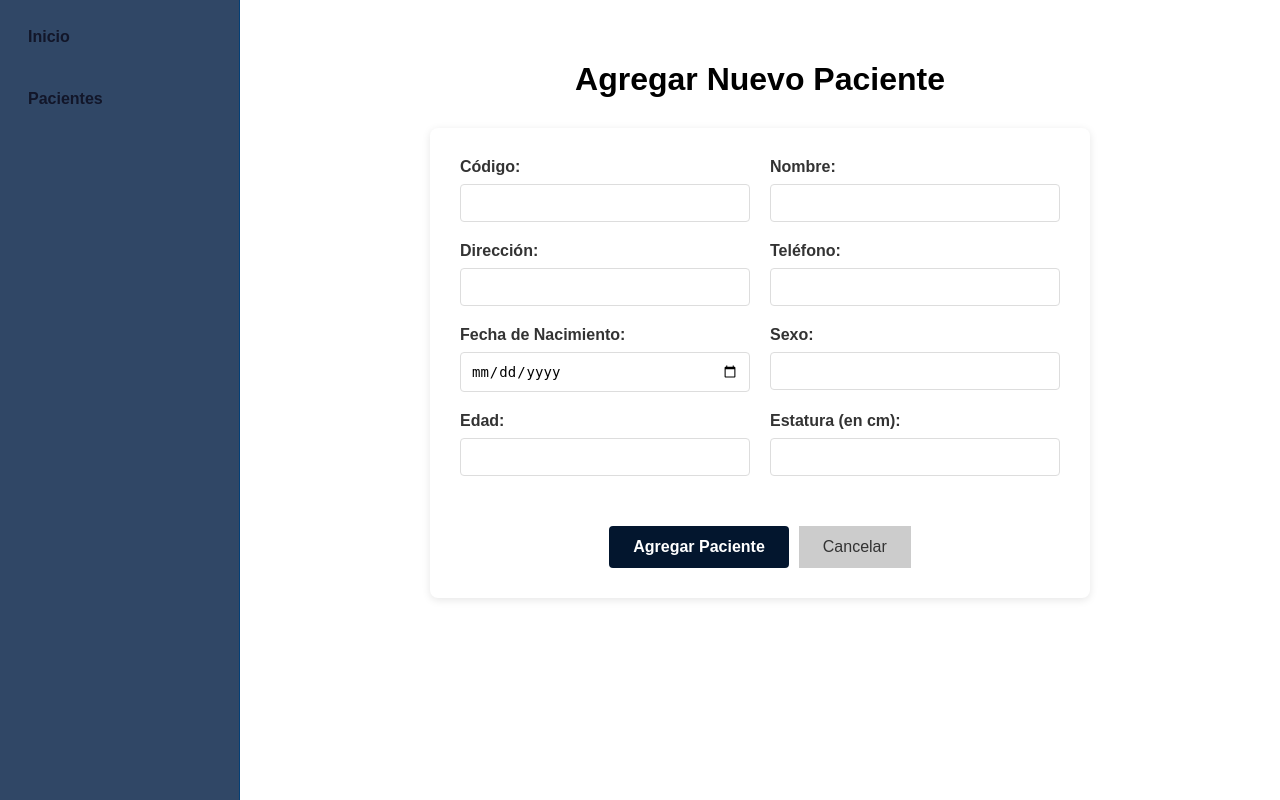
After one commit to EmiGlz29/nucleo_diagnostico, a Laravel app: page /pacientes/crear in a window 1280 px wide. The commit adds this page. Run offline with Laravel 12, Linux system fonts and the light colour scheme; the visitor is signed in with stand-in values (Sample User, id 1).

Commit message:
Correccion de errores, ahora ya no se podra elegir el rol, ahora el programa detecta usuarios o administradores comparando las contraseñas por si hay nombres repetidos, tambien se implementa la funcion de crear paciente y de mostrar paciente, ademas se modifica el codigo de AppServiceProvider para que muestre en el log de laravel las secuencias sql

```diff
--- /dev/null
+++ b/app/Http/Controllers/PacienteController.php
@@ -0,0 +1,74 @@
+<?php
+
+namespace App\Http\Controllers;
+
+use App\Models\Paciente;
+use Illuminate\Http\Request;
+use App\Http\Requests\StorePacienteRequest;
+use App\Http\Requests\UpdatePacienteRequest;
+
+class PacienteController extends Controller
+{
+    /**
+     * Display a listing of the resource.
+     */
+    public function index()
+    {
+        $pacientes = Paciente::all();
+        return view('PACIENTES.MostrarPaciente', compact('pacientes'));
+    }
+
+    /**
+     * Show the form for creating a new resource.
+     */
+    public function create()
+    {
+        return view('PACIENTES.InsertarPaciente');
+    }
+
+    /**
+     * Store a newly created resource in storage.
+     */
+    public function store(StorePacienteRequest $request)
+    {
+        $validated = $request->validated();
+
+        // Crear el empleado (contraseña sin hashear)
+        $paciente = Paciente::create($validated);
+
+        // Redirigir con mensaje de éxito
+        return redirect()->route('menu-principal')
+            ->with('success', 'Paciente '.$paciente->nombre.' agregado exitosamente.');
+    }
+    /**
+     * Display the specified resource.
+     */
+    public function show(Paciente $paciente)
+    {
+        return view('Pacientes.show', ['paciente' => $paciente]);
+    }
+
+    /**
+     * Show the form for editing the specified resource.
+     */
+    public function edit(Paciente $paciente)
+    {
+        //
+    }
+
+    /**
+     * Update the specified resource in storage.
+     */
+    public function update(UpdatePacienteRequest $request, Paciente $paciente)
+    {
+        //
+    }
+
+    /**
+     * Remove the specified resource from storage.
+     */
+    public function destroy(Paciente $paciente)
+    {
+        //
+    }
+}
--- a/app/Providers/AppServiceProvider.php
+++ b/app/Providers/AppServiceProvider.php
@@ -27,6 +27,12 @@ class AppServiceProvider extends ServiceProvider
      */
     public function boot(): void
     {
+        if (app()->environment('local')){
+            DB::listen(function ($query) {
+                logger()->info($query->sql);
+            });
+        }
+
         $this->configureDefaults();
 
         Auth::provider('accounts', fn ($app, array $config) => new AccountUserProvider(
--- /dev/null
+++ b/resources/views/PACIENTES/InsertarPaciente.blade.php
@@ -0,0 +1,247 @@
+<!DOCTYPE html>
+<html lang="es">
+<head>
+    <meta charset="UTF-8">
+    <meta name="viewport" content="width=device-width, initial-scale=1.0">
+    <title>Insertar Paciente</title>
+    <style>
+        body {
+            /* background-image: url('{{ asset('NDBackground.png') }}');
+            background-position: calc(50% + 120px) center;
+            background-repeat: no-repeat;
+            background-size: cover;
+            background-attachment: fixed;
+            min-height: 100vh; */
+            margin: 0;
+            font-family: Arial, sans-serif;
+        }
+
+        .container {
+            width: calc(100% - 240px);
+            min-height: 100vh;
+            margin-left: 240px;
+            padding: 40px;
+            box-sizing: border-box;
+        }
+
+        h1 {
+            color: black;
+            text-align: center;
+            margin-bottom: 30px;
+        }
+
+        .form-container {
+            background: white;
+            border-radius: 8px;
+            padding: 30px;
+            max-width: 600px;
+            margin: 0 auto;
+            box-shadow: 0 2px 8px rgba(0, 0, 0, 0.1);
+        }
+
+        .form-group {
+            margin-bottom: 20px;
+            display: flex;
+            flex-direction: column;
+        }
+
+        label {
+            font-weight: bold;
+            margin-bottom: 8px;
+            color: #333;
+        }
+
+        input, select {
+            padding: 10px;
+            border: 1px solid #ddd;
+            border-radius: 4px;
+            font-size: 14px;
+        }
+
+        input:focus, select:focus {
+            outline: none;
+            border-color: #3b82f6;
+            box-shadow: 0 0 5px rgba(59, 130, 246, 0.3);
+        }
+
+        .form-row {
+            display: grid;
+            grid-template-columns: 1fr 1fr;
+            gap: 20px;
+        }
+
+        .button-group {
+            display: flex;
+            gap: 10px;
+            justify-content: center;
+            margin-top: 30px;
+        }
+
+        button {
+            padding: 12px 24px;
+            font-size: 16px;
+            font-weight: bold;
+            border: none;
+            border-radius: 4px;
+            cursor: pointer;
+            transition: background-color 0.2s;
+        }
+
+        .btn-submit {
+            background-color: #03162E;
+            color: white;
+        }
+
+        .btn-submit:hover {
+            background-color: #0a2c5a;
+        }
+
+        .btn-cancel {
+            background-color: #ccc;
+            color: #333;
+        }
+
+        .btn-cancel:hover {
+            background-color: #999;
+        }
+
+        .error-message {
+            color: #dc2626;
+            font-size: 12px;
+            margin-top: 4px;
+        }
+
+        .success-message {
+            background-color: #d1fae5;
+            color: #065f46;
+            padding: 12px;
+            border-radius: 4px;
+            margin-bottom: 20px;
+        }
+
+        .sidebar {
+            width: 240px;
+            height: 100vh;
+            background-color: #304766;
+            position: fixed;
+            top: 0;
+            left: 0;
+            padding: 16px 12px;
+            box-sizing: border-box;
+            border-right: 1px solid #043f75;
+        }
+
+        .sidebar a {
+            text-decoration: none;
+            color: #121629;
+            padding: 12px 16px;
+            border-radius: 24px;
+            font-size: 16px;
+            font-weight: bold;
+            display: flex;
+            align-items: center;
+            gap: 12px;
+            transition: background-color 0.2s;
+        }
+
+        .sidebar a:hover {
+            background-color: #7C99D9;
+        }
+
+        .sidebar a.active {
+            background-color: #03162E;
+            color: #ffffff;
+        }
+    </style>
+</head>
+<body>
+    <nav class="sidebar">
+        <a href="{{ route('menu-principal') }}">Inicio</a>
+        <div style="margin-top: 20px;">
+            <a href="{{ route('menu-principal') }}" style="border-radius: 0;">Pacientes</a>
+        </div>
+    </nav>
+
+    <div class="container">
+        <h1>Agregar Nuevo Paciente</h1>
+
+        @if ($errors->any())
+            <div class="form-container" style="background-color: #fee; border: 1px solid #fcc;">
+                <h4 style="color: #c33;">Errores en el formulario:</h4>
+                <ul style="color: #c33;">
+                    @foreach ($errors->all() as $error)
+                        <li>{{ $error }}</li>
+                    @endforeach
+                </ul>
+            </div>
+        @endif
+
+        <div class="form-container">
+            <form action="{{ route('pacientes.store') }}" method="POST">
+                @csrf
+
+                <div class="form-row">
+                    <div class="form-group">
+                        <label for="codigo">Código:</label>
+                        <input type="number" id="codigo" name="codigo" value="{{ old('codigo') }}" required>
+                        @error('codigo') <span class="error-message">{{ $message }}</span> @enderror
+                    </div>
+
+                    <div class="form-group">
+                        <label for="nombre">Nombre:</label>
+                        <input type="text" id="nombre" name="nombre" value="{{ old('nombre') }}" required>
+                        @error('nombre') <span class="error-message">{{ $message }}</span> @enderror
+                    </div>
+                </div>
+
+                <div class="form-row">
+                    <div class="form-group">
+                        <label for="direccion">Dirección:</label>
+                        <input type="text" id="direccion" name="direccion" value="{{ old('direccion') }}" required>
+                        @error('direccion') <span class="error-message">{{ $message }}</span> @enderror
+                    </div>
+
+                    <div class="form-group">
+                        <label for="telefono">Teléfono:</label>
+                        <input type="tel" id="telefono" name="telefono" value="{{ old('telefono') }}" required>
+                        @error('telefono') <span class="error-message">{{ $message }}</span> @enderror
+                    </div>
+                </div>
+
+                <div class="form-row">
+                    <div class="form-group">
+                        <label for="fecha_nac">Fecha de Nacimiento:</label>
+                        <input type="date" id="fecha_nac" name="fecha_nac" value="{{ old('fecha_nac') }}" required>
+                        @error('fecha_nac') <span class="error-message">{{ $message }}</span> @enderror
+                    </div>
+
+                    <div class="form-group">
+                        <label for="sexo">Sexo:</label>
+                        <input type="varchar" id="sexo" name="sexo" value="{{ old('sexo') }}" required>
+                        @error('sexo') <span class="error-message">{{ $message }}</span> @enderror
+                    </div>
+                </div>
+
+                <div class="form-row">
+                    <div class="form-group">
+                        <label for="salario">Edad:</label>
+                        <input type="number" id="edad" name="edad" value="{{ old('edad') }}" required>
+                        @error('edad') <span class="error-message">{{ $message }}</span> @enderror
+                    </div>
+
+                    <div class="form-group">
+                        <label for="turno">Estatura (en cm):</label>
+                        <input type="number" step="0.2" id="estatura" name="estatura" value="{{ old('estatura') }}" required>
+                        @error('estatura') <span class="error-message">{{ $message }}</span> @enderror
+                    </div>
+                </div>
+
+                <div class="button-group">
+                    <button type="submit" class="btn-submit">Agregar Paciente</button>
+                    <a href="{{ route('menu-principal') }}" class="btn-cancel" style="text-decoration: none; display: flex; align-items: center; padding: 12px 24px;">Cancelar</a>
+                </div>
+            </form>
+        </div>
+    </div>
+</body>
+</html>
--- a/routes/settings.php
+++ b/routes/settings.php
@@ -5,14 +5,14 @@ use App\Http\Controllers\Settings\SecurityController;
 use Illuminate\Auth\Middleware\RequirePassword;
 use Illuminate\Support\Facades\Route;
 
-Route::middleware(['auth'])->group(function () {
+Route::middleware(['auth', 'can:gestionar-altas'])->group(function () {
     Route::redirect('settings', '/settings/profile');
 
     Route::get('settings/profile', [ProfileController::class, 'edit'])->name('profile.edit');
     Route::patch('settings/profile', [ProfileController::class, 'update'])->name('profile.update');
 });
 
-Route::middleware(['auth', 'verified'])->group(function () {
+Route::middleware(['auth', 'verified', 'can:gestionar-altas'])->group(function () {
     Route::delete('settings/profile', [ProfileController::class, 'destroy'])->name('profile.destroy');
 
     Route::get('settings/security', [SecurityController::class, 'edit'])
--- a/routes/web.php
+++ b/routes/web.php
@@ -2,6 +2,7 @@
 
 use App\Http\Controllers\DoctorController;
 use App\Http\Controllers\EMPLEADOController;
+use App\Http\Controllers\PacienteController;
 use Illuminate\Support\Facades\Route;
 
 Route::redirect('/', '/login')->name('home');
@@ -21,6 +22,12 @@ Route::middleware(['auth', 'verified'])->group(function () {
     Route::post('/doctores', [DoctorController::class, 'store'])->middleware('can:gestionar-altas')->name('doctores.store');
 
     Route::get('/doctores/mostrar', [DoctorController::class, 'index'])->name('doctores.index');
+
+    //Rutas para pacientes
+    Route::get('/pacientes/crear', [PacienteController::class, 'create'])->name('pacientes.create');
+    Route::post('/pacientes', [PacienteController::class, 'store'])->name('pacientes.store');
+
+    Route::get('/pacientes/mostrar', [PacienteController::class, 'index'])->name('pacientes.index');
 });
 
 require __DIR__.'/settings.php';
```
Also changed, not shown: app/Http/Requests/StorePacienteRequest.php (added, +56 -0 lines), app/Http/Requests/UpdatePacienteRequest.php (added, +29 -0 lines), app/Models/Paciente.php (added, +47 -0 lines), app/Providers/FortifyServiceProvider.php (+13 -18 lines), resources/js/pages/auth/Login.vue (+0 -8 lines), resources/views/MenuPrincipal.blade.php (+7 -0 lines), resources/views/PACIENTES/MostrarPaciente.blade.php (added, +107 -0 lines), tests/Feature/Auth/AccountLoginTest.php (+54 -8 lines), tests/Feature/Auth/LogoutTest.php (+6 -0 lines), resources/views/PACIENTES/EditarPaciente.blade.php (added).
